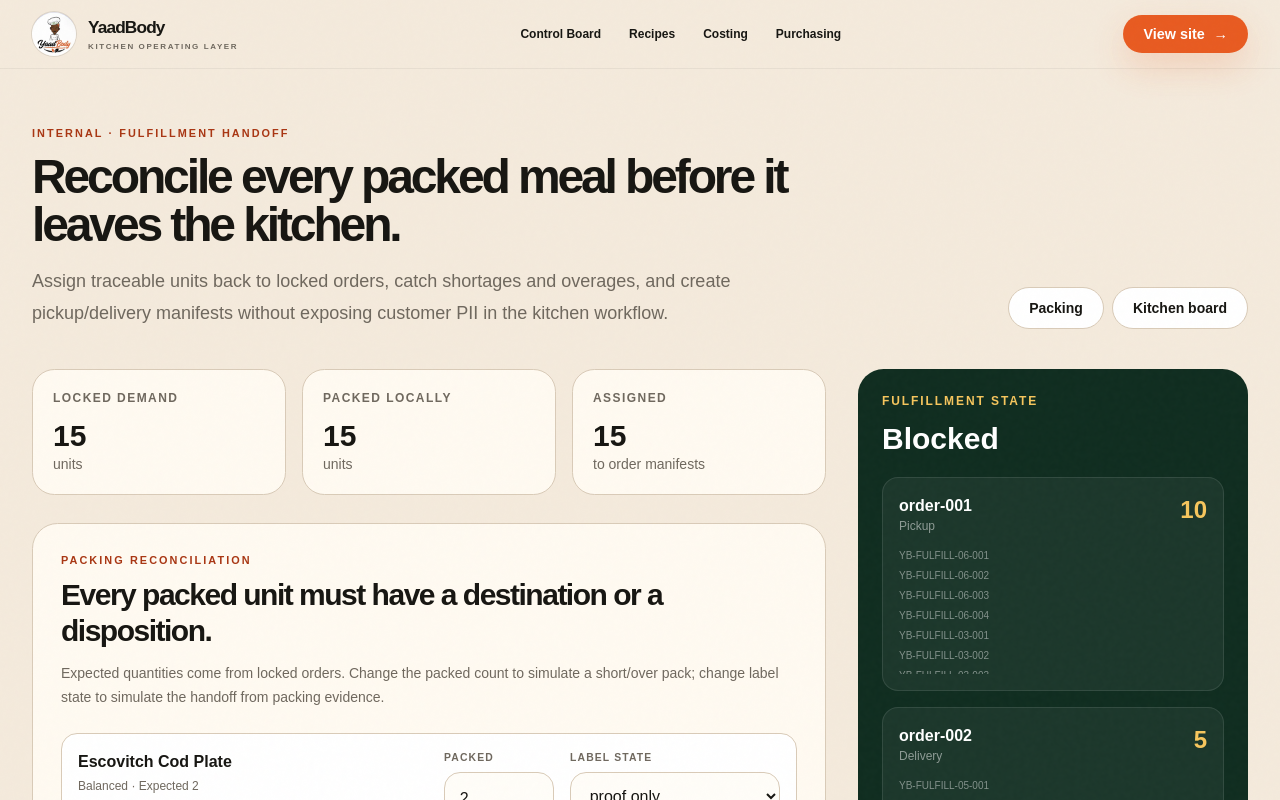
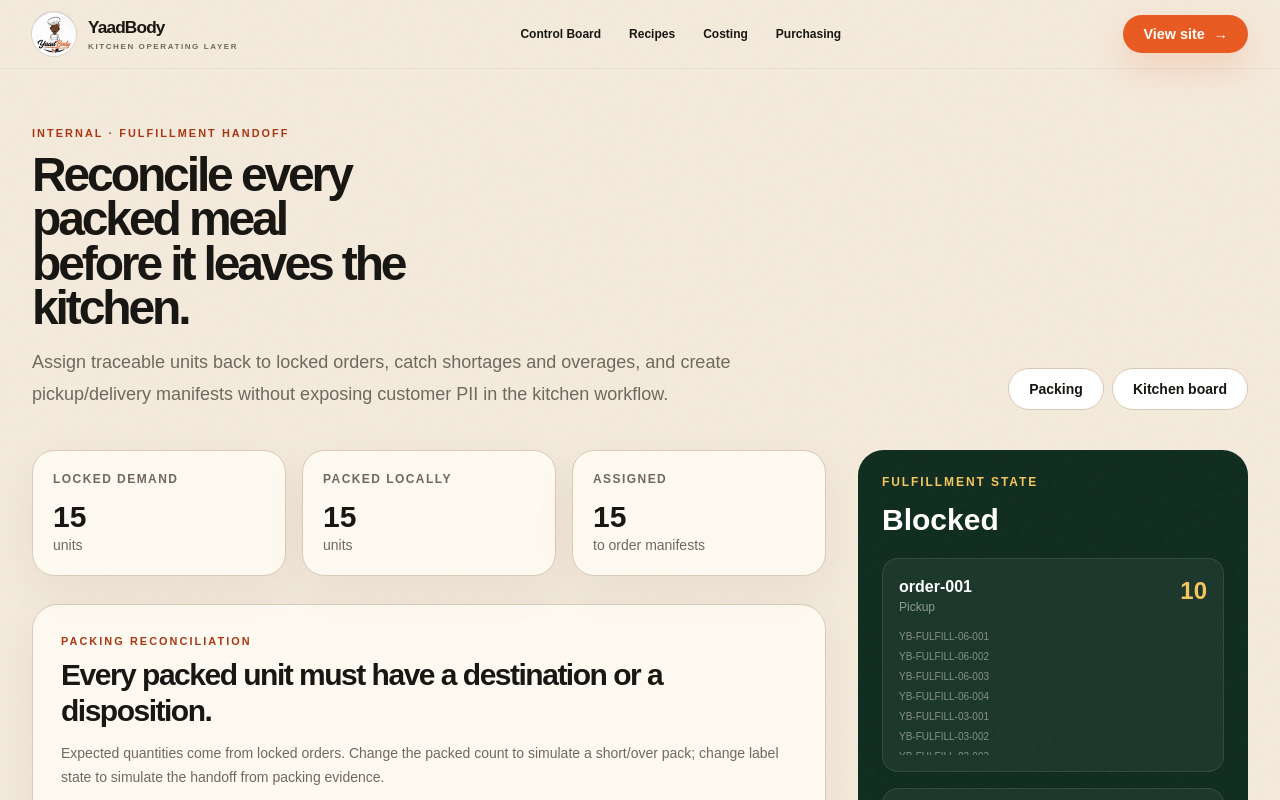
Before and after one commit to AnonymousKoo/yaadbody, a Next.js app: page /ops/fulfillment in a window 1280 px wide. Shown: the top 800 px of the page. Built offline with nearby package versions, Linux system fonts and the light colour scheme.

Commit message:
style: unify YaadBody operations visual system

```diff
--- a/app/ops/fulfillment/page.tsx
+++ b/app/ops/fulfillment/page.tsx
@@ -6,8 +6,8 @@ import { SiteHeader } from "@/components/site-header";
 export const metadata: Metadata = { title: "Fulfillment Manifests" };
 
 export default function FulfillmentPage() {
-  return <><SiteHeader /><main className="mx-auto max-w-[var(--page-width)] px-5 py-10 lg:px-8 lg:py-14">
-    <div className="flex flex-wrap items-end justify-between gap-5"><div className="max-w-3xl"><p className="eyebrow">Internal · fulfillment handoff</p><h1 className="mt-3 text-5xl font-black tracking-[-.065em]">Reconcile every packed meal before it leaves the kitchen.</h1><p className="mt-4 text-lg leading-8 text-[var(--ink-muted)]">Assign traceable units back to locked orders, catch shortages and overages, and create pickup/delivery manifests without exposing customer PII in the kitchen workflow.</p></div><div className="flex gap-2"><Link href="/ops/packing" className="rounded-full border border-[var(--line)] bg-white px-5 py-2.5 text-sm font-black">Packing</Link><Link href="/ops" className="rounded-full border border-[var(--line)] bg-white px-5 py-2.5 text-sm font-black">Kitchen board</Link></div></div>
+  return <><SiteHeader /><main className="ops-shell mx-auto max-w-[var(--page-width)] px-5 py-10 lg:px-8 lg:py-14">
+    <div className="flex flex-wrap items-end justify-between gap-5"><div className="max-w-3xl"><p className="eyebrow">Internal · fulfillment handoff</p><h1 className="mt-3 text-5xl font-black leading-[.92] tracking-[-.065em]">Reconcile every packed meal before it leaves the kitchen.</h1><p className="mt-4 text-lg leading-8 text-[var(--ink-muted)]">Assign traceable units back to locked orders, catch shortages and overages, and create pickup/delivery manifests without exposing customer PII in the kitchen workflow.</p></div><div className="flex gap-2"><Link href="/ops/packing" className="rounded-full border border-[var(--line)] bg-white px-5 py-2.5 text-sm font-black">Packing</Link><Link href="/ops" className="rounded-full border border-[var(--line)] bg-white px-5 py-2.5 text-sm font-black">Kitchen board</Link></div></div>
     <div className="mt-10"><FulfillmentManifestWorkbench /></div>
   </main></>;
 }
```
